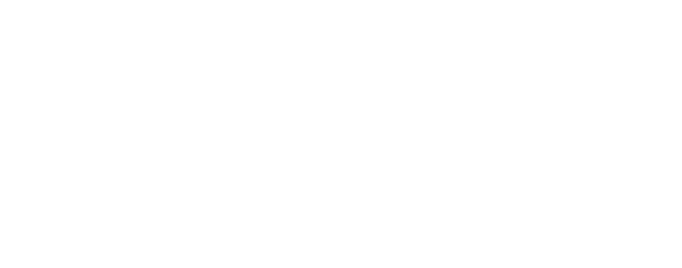
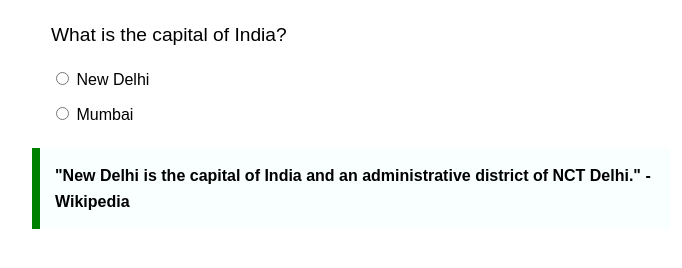
Before and after one commit to acciojob/trivia-Madara909, a website: page main.html in a window 1280 px wide. Shown: the whole page, without its empty margins (289-971 px from the left). Drawn offline with Linux system fonts and the light colour scheme.

Commit message:
created a submission

```diff
--- a/main.html
+++ b/main.html
@@ -1,16 +1,66 @@
 <!DOCTYPE html>
+<html lang="en">
+<head>
+    <meta charset="UTF-8">
+    <meta name="viewport" content="width=device-width, initial-scale=1.0">
+    <title>Quiz Question</title>
+    <style>
+        body {
+            font-family: Arial, sans-serif;
+            line-height: 1.6;
+            margin: 20px;
+        }
 
-<html>
+        .blockquote {
+            max-width: 600px;
+            margin: 10px auto;
+            padding: 15px;
+            border-left: 8px solid green;
+            background-color: #f8fffe;
+            font-weight: bold;
+        }
 
-<head>
-	<link rel="stylesheet" href="styles.css">
+        .question-container {
+            margin: 20px auto;
+            max-width: 600px;
+        }
+
+        .question {
+            margin-bottom: 15px;
+            font-size: 1.2em;
+        }
+
+        .options {
+            list-style-type: none;
+            padding: 0;
+        }
+
+        .options li {
+            margin-bottom: 10px;
+        }
+    </style>
 </head>
+<body>
 
-<body>
-	<!-- the entire body must be written by student -->
-    <script type="text/javascript" src="./script.js">
-</script>
+<div class="question-container">
+    <p class="question">What is the capital of India?</p>
+    <ul class="options">
+        <li>
+            <label>
+                <input type="radio" name="capital" value="new-delhi"> New Delhi
+            </label>
+        </li>
+        <li>
+            <label>
+                <input type="radio" name="capital" value="mumbai"> Mumbai
+            </label>
+        </li>
+    </ul>
+</div>
+
+<blockquote class="blockquote">
+    "New Delhi is the capital of India and an administrative district of NCT Delhi." - Wikipedia
+</blockquote>
 
 </body>
-
 </html>
```
